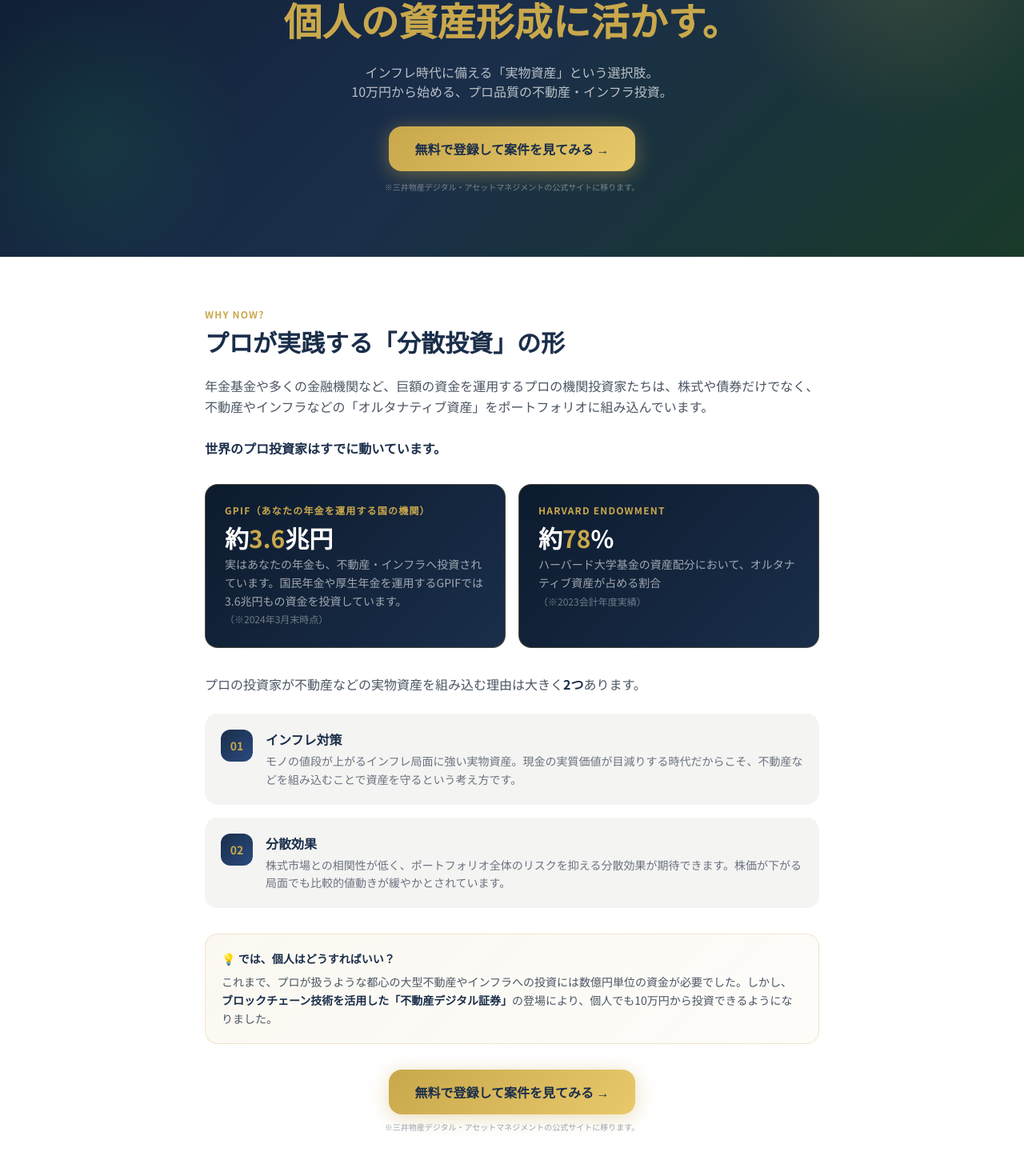
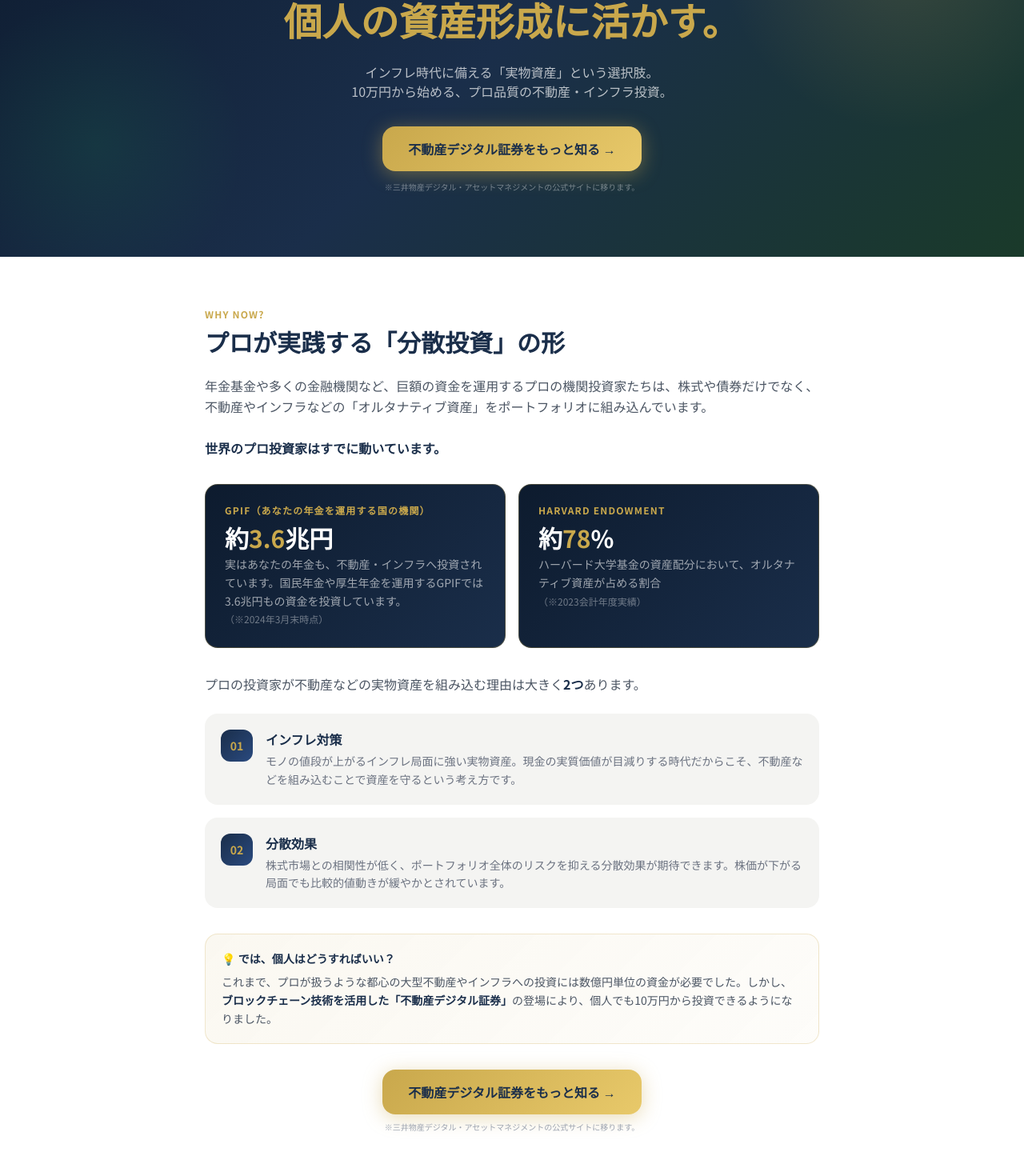
Before and after one commit to tanima3232-eng/bulltalk, a Next.js app: page /real-estate in a window 1280 px wide. Shown: the part 339-1809 px from the top of the page at 80% size. Built offline with nearby package versions, Linux system fonts and the light colour scheme.

Commit message:
fix: CTAボタンテキストをMeta広告安全策に変更（登録訴求→情報収集型）

```diff
--- a/app/real-estate/page.tsx
+++ b/app/real-estate/page.tsx
@@ -103,7 +103,7 @@ export default function RealEstatePage() {
                 width={1}
                 height={1}
               />
-              無料で登録して案件を見てみる →
+              不動産デジタル証券をもっと知る →
             </a>
             <p className="text-white/40 text-[10px] mt-3 whitespace-nowrap">
               ※三井物産デジタル・アセットマネジメントの公式サイトに移ります。
@@ -259,7 +259,7 @@ export default function RealEstatePage() {
                   width={1}
                   height={1}
                 />
-                無料で登録して案件を見てみる →
+                不動産デジタル証券をもっと知る →
               </a>
               <p className="text-gray-400 text-[10px] mt-2 text-center">
               ※三井物産デジタル・アセットマネジメントの公式サイトに移ります。
@@ -606,7 +606,7 @@ export default function RealEstatePage() {
                     width={1}
                     height={1}
                   />
-                  無料で登録して案件を見てみる →
+                  ALTERNAについてもっと知る →
                 </a>
                 <p className="text-center text-xs text-gray-400 mt-2">
                   ※三井物産デジタル・アセットマネジメントの公式サイトに移ります。
@@ -729,7 +729,7 @@ export default function RealEstatePage() {
                     width={1}
                     height={1}
                   />
-                  ALTERNAに無料で登録する →
+                  ALTERNA公式サイトを見る →
                 </a>
                 <p className="text-white/30 text-[10px] leading-tight text-center">
                   ※三井物産デジタル・アセットマネジメントの公式サイトに移ります。
```
